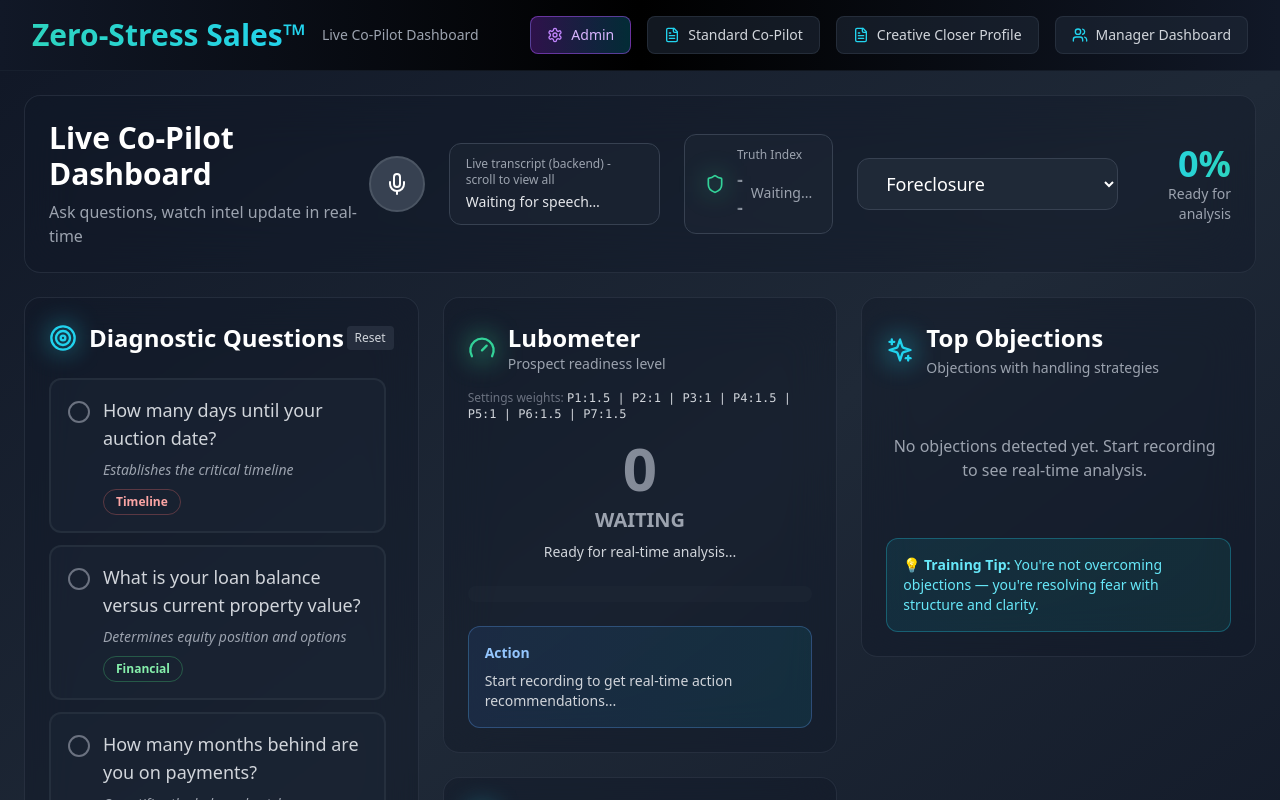
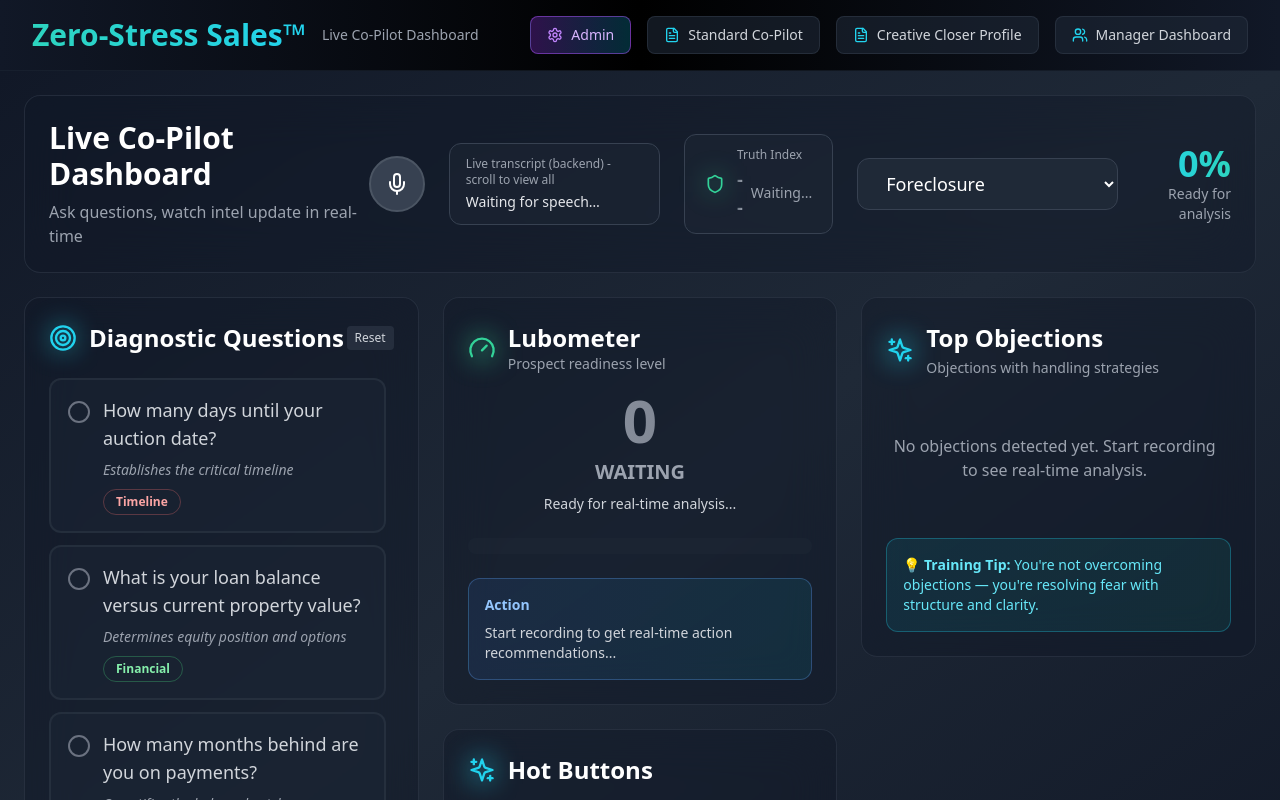
Before and after one commit to SparkyTheG/Live-Co-Pilot-Dashboard, a React (Vite) app in the folder frontend/: page / in a window 1280 px wide. Shown: the top 800 px of the page. Built offline with nearby package versions, Linux system fonts and the light colour scheme.

Commit message:
UI: remove Lubometer weights debug display

```diff
--- a/frontend/src/components/LiveCoPilotDashboard.tsx
+++ b/frontend/src/components/LiveCoPilotDashboard.tsx
@@ -314,12 +314,7 @@ export default function LiveCoPilotDashboard() {
   const lubometerColor = getLubometerColor();
   const lubometerScore = analysisData?.lubometer?.score ?? 0;
 
-  // Debug visibility: show weights from settings vs weights used by backend calculation (if provided).
-  const settingsWeightsText = settings?.pillarWeights?.map((p: any) => `${p.id}:${p.weight}`).join(' | ');
-  const backendWeightsUsed = (analysisData as any)?.lubometer?.weightsUsed as Record<string, number> | undefined;
-  const backendWeightsText = backendWeightsUsed
-    ? Object.entries(backendWeightsUsed).map(([k, v]) => `${k}:${v}`).join(' | ')
-    : '';
+  // (debug display removed)
 
   // Truth Index helpers for header display - only use real data
   const getTruthIndexColor = () => {
@@ -565,21 +560,6 @@ export default function LiveCoPilotDashboard() {
                 </div>
               </div>
 
-              {(settingsWeightsText || backendWeightsText) && (
-                <div className="mb-4 space-y-1 text-xs">
-                  {settingsWeightsText && (
-                    <div className="text-gray-500">
-                      Settings weights: <span className="text-gray-300 font-mono">{settingsWeightsText}</span>
-                    </div>
-                  )}
-                  {backendWeightsText && (
-                    <div className="text-gray-500">
-                      Backend weightsUsed: <span className="text-gray-300 font-mono">{backendWeightsText}</span>
-                    </div>
-                  )}
-                </div>
-              )}
-
               {/* Readiness Score */}
               <div className="text-center mb-6">
                 <div className={`text-6xl font-bold bg-gradient-to-r ${lubometerColor.gradient} bg-clip-text text-transparent mb-2`}>
```
